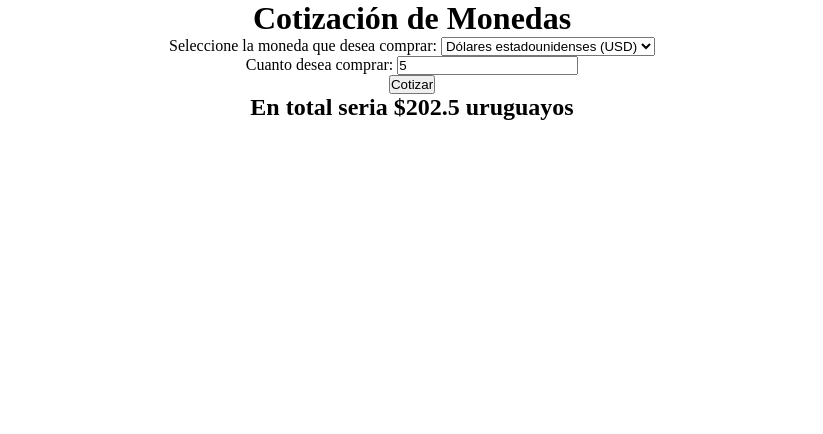
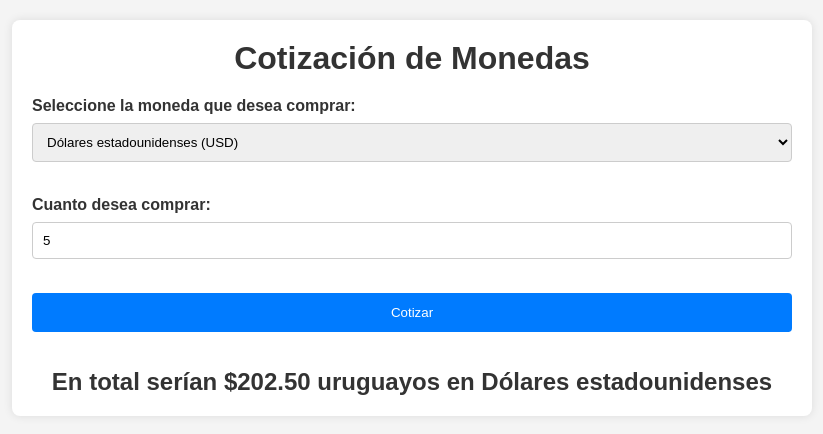
Before and after one commit to YohelWirth/cotizador, a plain HTML site: page index.html in a window 1280 px wide. Both pictures are taken after typing "5" into the empty fields and a click on the input "Cotizar". Shown: the whole page, without its empty margins (228-1051 px from the left). Drawn offline with Linux system fonts and the light colour scheme.

Commit message:
Yohel wirth

```diff
--- a/css/style.css
+++ b/css/style.css
@@ -1,16 +1,72 @@
+/* Reset de estilos para normalizar el renderizado en diferentes navegadores */
 * {
     margin: 0;
     padding: 0;
     box-sizing: border-box;
 }
-main{
-    width: 100vh;
-    height: 100vh;
+
+/* Estilo básico para el cuerpo de la página */
+body {
+    font-family: 'Arial', sans-serif;
+    background-color: #f4f4f4;
+    color: #333;
+    margin: 0;
 }
-.contenedor{
+
+/* Contenedor principal */
+.contenedor {
+    max-width: 800px;
+    margin: 20px auto;
+    padding: 20px;
+    background-color: #fff;
+    border-radius: 8px;
+    box-shadow: 0 0 10px rgba(0, 0, 0, 0.1);
+}
+
+/* Encabezado */
+h1 {
+    text-align: center;
+    margin-bottom: 20px;
+}
+
+/* Formulario de cotización */
+form {
     display: flex;
     flex-direction: column;
-    align-items: center;
+}
+
+label {
+    margin-bottom: 8px;
+    font-weight: bold;
+}
+
+select,
+input {
+    padding: 10px;
+    margin-bottom: 16px;
+    border: 1px solid #ccc;
+    border-radius: 4px;
+    width: 100%;
+}
+
+input[type="submit"] {
+    background-color: #007bff;
+    color: #fff;
+    padding: 12px;
+    border: none;
+    border-radius: 4px;
+    cursor: pointer;
+}
+
+/* Resultado de cotización */
+h2 {
     text-align: center;
+    margin-top: 20px;
+}
 
+/* Media query para hacer la página responsive */
+@media (max-width: 600px){
+    .contenedor {
+        padding: 10px;
+    }
 }
--- a/js/index2.js
+++ b/js/index2.js
@@ -1,31 +1,25 @@
-const frm = document.querySelector("form")
-const cambio = document.querySelector("h2")
+const frm = document.querySelector("form");
+const cambio = document.querySelector("h2");
+
 frm.addEventListener("submit", (e) => {
+    const moneda = frm.moneda.value;
+    const costo = frm.importe.value;
 
+    // Objeto de tasas de cambio
+    const tasasDeCambio = {
+        'Dólares estadounidenses (USD)': { tasa: 40.5, nombre: 'Dólares estadounidenses' },
+        'Euros (EUR)': { tasa: 47.3, nombre: 'Euros' },
+        'Reales(R$)': { tasa: 9.2, nombre: 'Reales' }
+    };
 
-    const moneda = frm.moneda.value
-    const costo = frm.importe.value
-
-    const tasaBRL = 9.2;  // Reales
-    const tasaUSD = 40.5;  // Dólares estadounidenses
-    const tasaEUR = 47.3; // Euros
-
-    switch (moneda) {
-        case 'Dólares estadounidenses (USD)':
-            total = costo * tasaUSD;
-            break;
-        case 'Euros (EUR)':
-            total = costo * tasaEUR;
-            break;
-        case 'Reales(R$)':
-            total = costo * tasaBRL;
-            break;
-        default:
-            total = 0;
+    // Verificar si la moneda seleccionada existe en el objeto
+    if (moneda in tasasDeCambio) {
+        const { tasa, nombre } = tasasDeCambio[moneda];
+        const total = costo * tasa;
+        cambio.innerText = `En total serían $${total.toFixed(2)} uruguayos en ${nombre}`;
+    } else {
+        cambio.innerText = "Moneda no válida";
     }
 
-    let resultado = total
-    cambio.innerText = "En total seria $" + resultado + " uruguayos"
-
-    e.preventDefault()
-})
+    e.preventDefault();
+});
```
